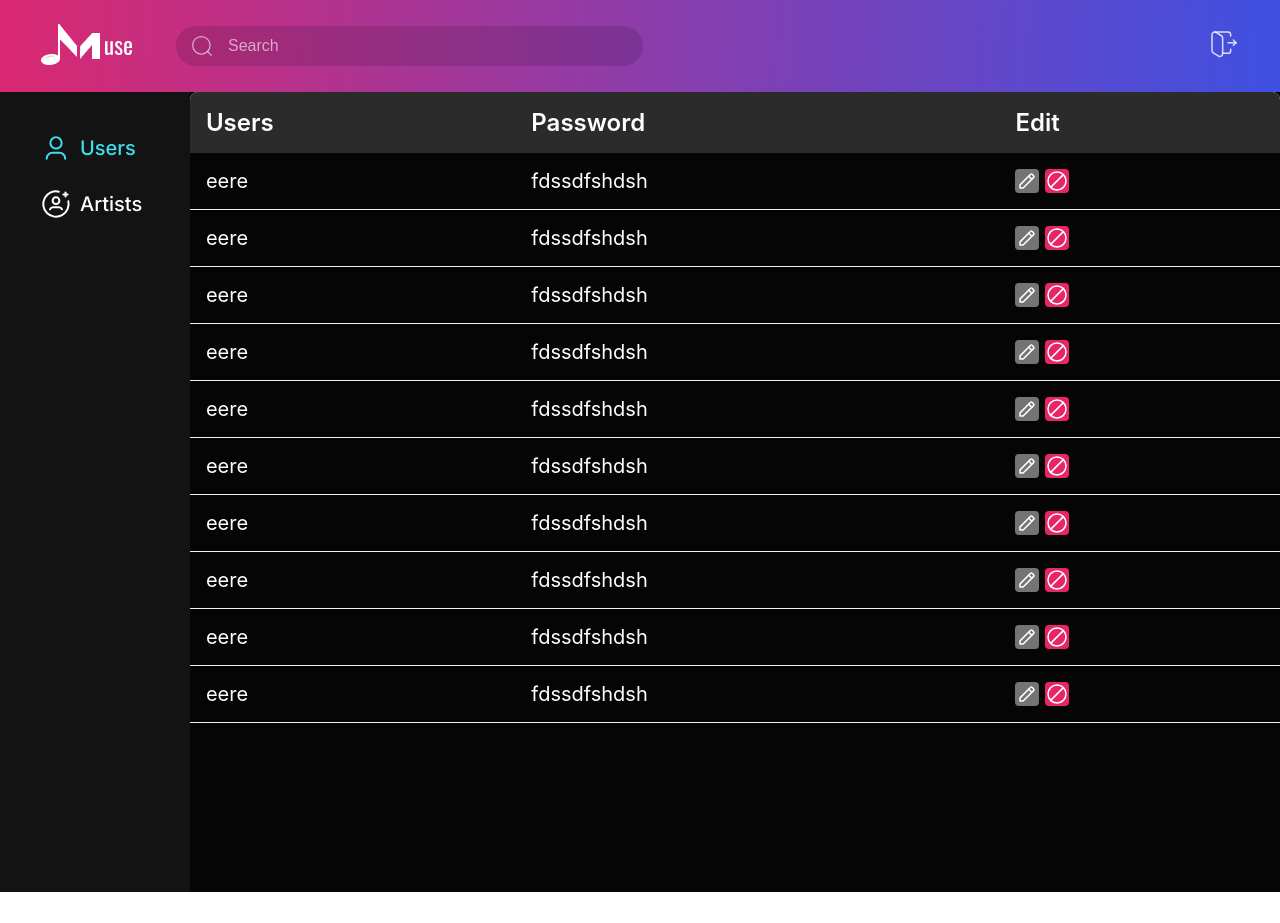
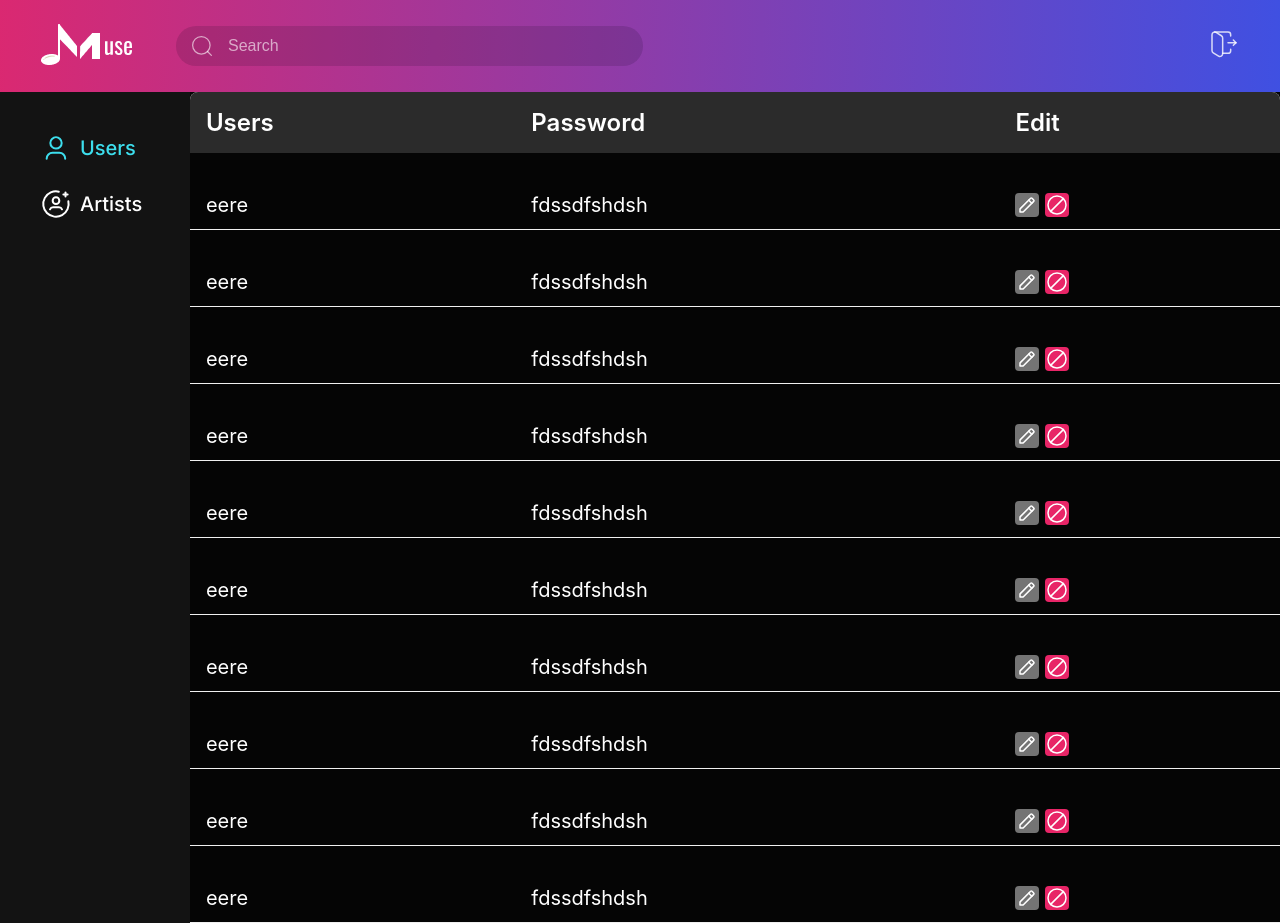
Before and after one commit to nikushabitskinashvili/muse-admin, a Next.js app: page / in a window 1280 px wide. Before the commit the page ends 892 px from the top, so only its background shows below. Built offline with nearby package versions, Linux system fonts and the light colour scheme.

Commit message:
feat: refactor ant table

```diff
--- a/app/Components/Users/Users.module.scss
+++ b/app/Components/Users/Users.module.scss
@@ -14,6 +14,7 @@
 .tableWrapper :global .ant-table-thead >tr >th {
     background: #2B2B2B !important;
     border:none;
+
 }
 
 .tableWrapper :global .ant-table-tbody >tr >th {
@@ -26,13 +27,14 @@
     font-style: normal;
     font-weight: 400;
     line-height: normal;
+    padding: 40px 16px 12px;
 }
-
 
 .tableWrapper :global .ant-table-content {
     border-radius: 10px;
 }
 
+
 .table{
     width: 100%;
     background:#050505 !important;
--- a/app/Components/Users/Users.tsx
+++ b/app/Components/Users/Users.tsx
@@ -4,6 +4,11 @@ import { Table } from "antd";
 import styles from "./Users.module.scss";
 
 export const Users = () => {
+
+const block= ( ) => {
+    console.log('blocked')
+}
+
     const dataSource = [
         {
             key: "1",
@@ -114,6 +119,7 @@ export const Users = () => {
                         alt="block Icon"
                         width={24}
                         height={24}
+                        onClick={block}
                     />
                 </div>
             )},
@@ -122,7 +128,7 @@ export const Users = () => {
     return (
         <div className={styles.table}>
             <div className={styles.tableWrapper}>
-                <Table dataSource={dataSource} columns={columns} pagination={false} />
+                <Table dataSource={dataSource} columns={columns} pagination={false}  />
             </div>
         </div>
 
```
